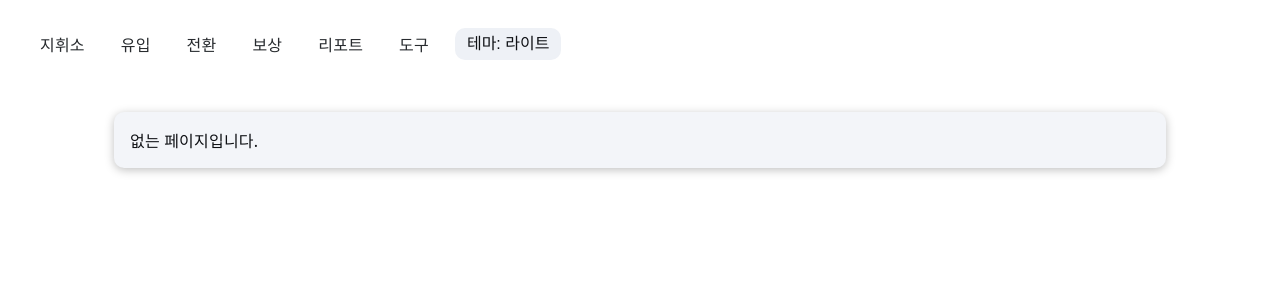
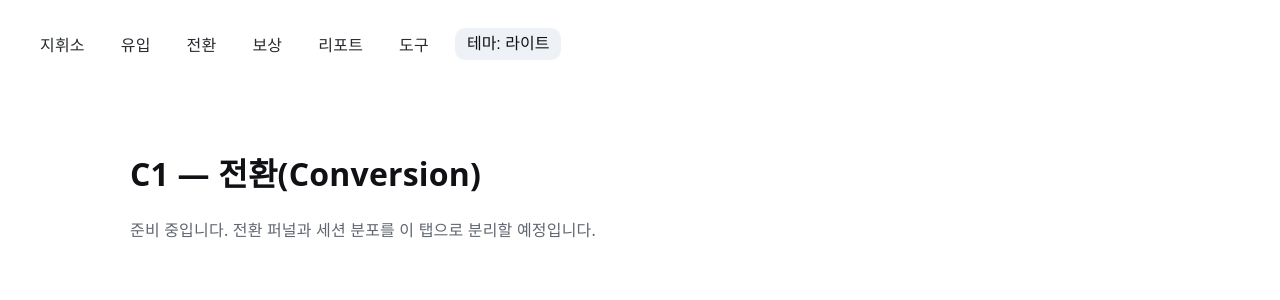
Before and after one commit to sht27363838-glitch/zp-v3.0, a Next.js app: page /conversion in a window 1280 px wide. Before the commit this address had no page. Shown: the top 300 px of the page. Built offline with nearby package versions, Linux system fonts and the light colour scheme.

Commit message:
Create page.tsx

```diff
--- /dev/null
+++ b/app/(tabs)/conversion/page.tsx
@@ -0,0 +1,9 @@
+'use client'
+export default function ConversionPlaceholder(){
+  return (
+    <div className="page">
+      <h1>C1 — 전환(Conversion)</h1>
+      <p className="muted">준비 중입니다. 전환 퍼널과 세션 분포를 이 탭으로 분리할 예정입니다.</p>
+    </div>
+  )
+}
```
